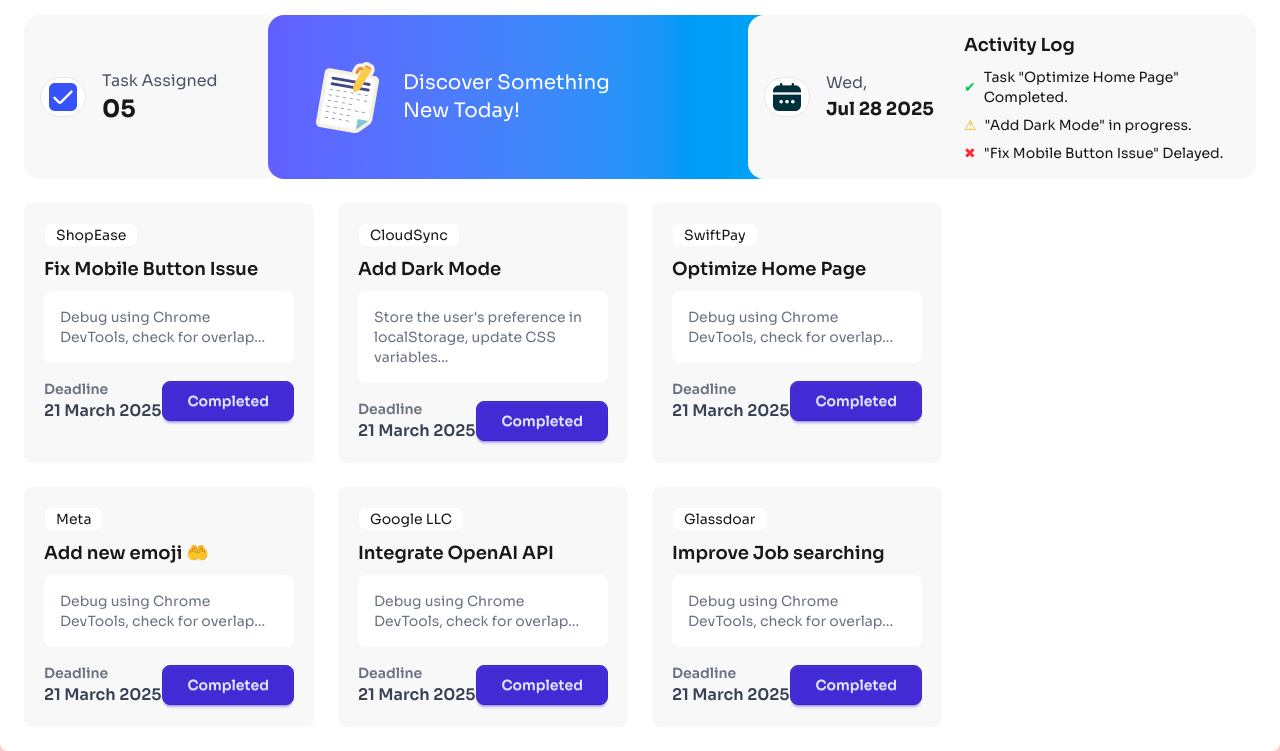
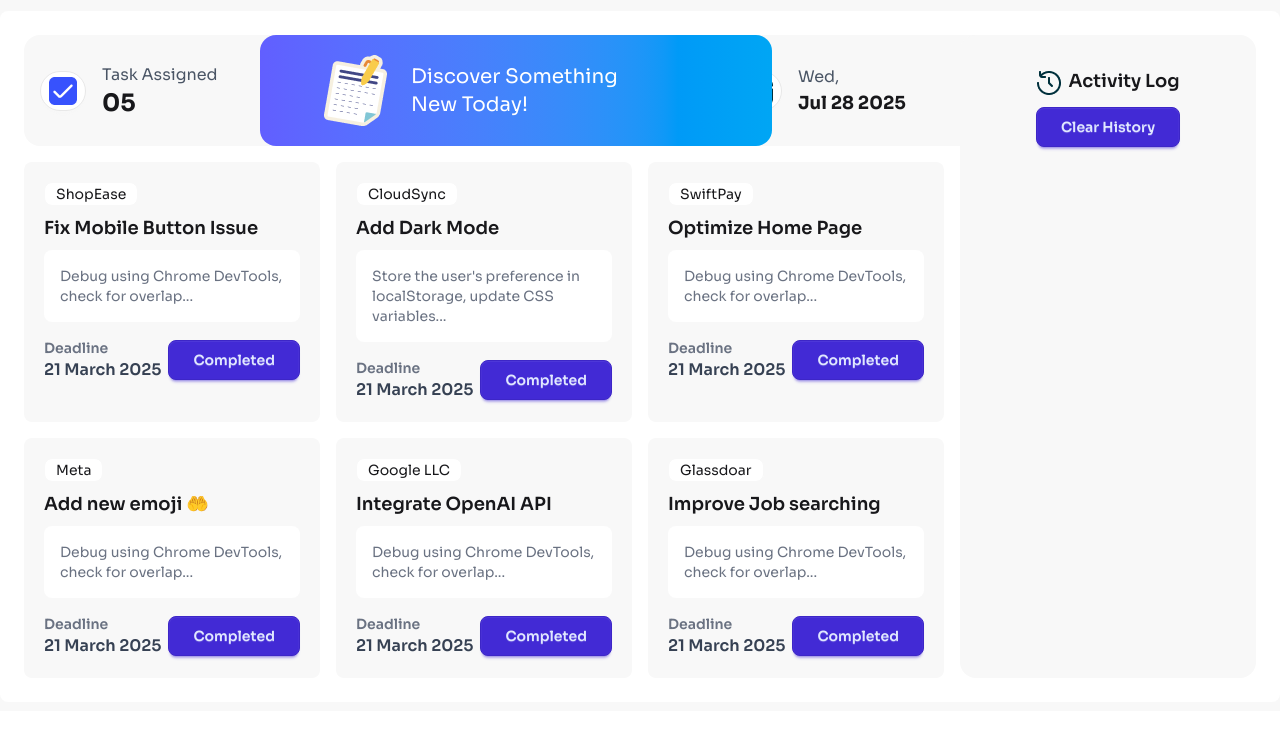
Before and after one commit to shafee-ullah/ph-assignment5, a plain HTML site: page index.html in a window 1280 px wide. Shown: the part 89-840 px from the top of the page. After the commit the page ends 800 px from the top, so only its background shows below. Drawn offline with nearby package versions, Linux system fonts and the light colour scheme.

Commit message:
index.html

```diff
--- a/index.html
+++ b/index.html
@@ -18,8 +18,8 @@
     <script src="https://cdn.jsdelivr.net/npm/@tailwindcss/browser@4"></script>
 </head>
 
-<body class="sora-font bg-red-200 ">
-    <header class=" container mx-auto ">
+<body class="sora-font bg-base-200 min-h-screen flex flex-col">
+    <header class=" container mx-auto mt-5">
         <div class="navbar bg-base-100 shadow-sm  rounded-lg">
             <div class="flex-none pl-3">
                 <img class="w-10" src="./assets/logo.png" alt="">
@@ -30,7 +30,7 @@
                 <p class="pl-4 text-3xl">Dev<span class="font-bold">Board</span></p>
             </div>
             <div class="flex-none">
-                <!--  -->
+
                 <div class="btn rounded-full bg-base-200 p-5 mr-4">
                     <div class="flex items-center gap-4">
                         <img class="w-7" src="./assets/checkbox.png" alt="">
@@ -44,15 +44,15 @@
 
             </div>
     </header>
-    <main class="container mx-auto">
+    <main class="container mx-auto flex-grow">
+        <section class="mt-4 rounded-lg p-6 bg-white h-full ">
+            <div class="grid grid-cols-4 gap-4 h-full">
 
-        <section class="mt-4 rounded-lg p-6 bg-white ">
-
-
-            <!-- 1st row boxes -->
-            <div class="grid grid-cols-3 lg:grid-cols-4 ">
-                <!-- box-1 -->
-                <div class="bg-base-200 rounded-2xl flex items-center gap-4 p-4 w-3xs ">
+                <section class="col-span-3 h-full">
+                    <!-- 1st Row Boxes -->
+                    <div class="grid grid-cols-3 gap-4">
+                        <!-- 1st box -->
+                        <div class="bg-base-200 rounded-2xl flex items-center gap-4 p-4 w-2xs">
                             <div class="btn rounded-full p-2 bg-white">
                                 <img src="./assets/checkbox.png" alt="">
                             </div>
@@ -62,10 +62,10 @@
                             </div>
                         </div>
 
-                <!-- box-2 -->
+                        <!-- 2nd Box -->
                         <div
-                    class="p-4 rounded-2xl bg-gradient-to-r from-indigo-500 to-sky-500 flex items-center gap-4 text-white w-lg -ml-16 ">
-                    <div class="pl-6">
+                            class=" p-4 rounded-2xl bg-gradient-to-r from-indigo-500 to-sky-500 flex items-center gap-4 text-white w-lg -ml-19  hover:scale-105 transition-all duration-300 transform-gpu cursor-pointer">
+                            <div class="pl-10">
                                 <img src="./assets/board.png" alt="">
                             </div>
                             <div class="text-xl">
@@ -74,8 +74,8 @@
                             </div>
                         </div>
 
-                <!-- box-3 -->
-                <div class="bg-base-200 p-4 rounded-2xl flex items-center gap-4 w-3xs ml-27">
+                        <!-- 3rd Box -->
+                        <div class="bg-base-200 p-4 rounded-2xl flex items-center gap-4 w-2xs ml-18">
                             <div class="btn rounded-full p-2 bg-white">
                                 <img src="./assets/calender.png" alt="">
                             </div>
@@ -84,28 +84,11 @@
                                 <p class="font-bold text-lg">Jul 28 2025</p>
                             </div>
                         </div>
-
-                <!-- Activity Log Box -->
-                <div class="bg-base-200 p-4 rounded-2xl grid">
-                    <h3 class="font-semibold text-lg">Activity Log</h3>
-                    <ul class="mt-2 space-y-2 text-sm">
-                        <li class="flex items-center gap-2">
-                            <span class="text-green-500">✔</span> Task "Optimize Home Page" Completed.
-                        </li>
-                        <li class="flex items-center gap-2">
-                            <span class="text-yellow-500">⚠</span> "Add Dark Mode" in progress.
-                        </li>
-                        <li class="flex items-center gap-2">
-                            <span class="text-red-500">✖</span> "Fix Mobile Button Issue" Delayed.
-                        </li>
-                    </ul>
-                </div>
                     </div>
 
                     <!-- 2nd row boxes -->
-            <div class="mt-6 grid grid-cols-3 lg:grid-cols-4 gap-6">
-                <!-- box-1 -->
-                <div class="col-span-3 grid grid-cols-3 gap-6">
+                    <div class="grid grid-cols-3 gap-4 mt-4">
+
                         <div class="card bg-base-200 p-5 rounded-lg">
                             <div class="badge mb-2">ShopEase</div>
                             <h2 class="font-semibold text-lg">Fix Mobile Button Issue</h2>
@@ -120,7 +103,8 @@
                                 <button class="btn btn-primary rounded-lg px-6">Completed</button>
                             </div>
                         </div>
-                    <!-- box-2 -->
+
+
                         <div class="card bg-base-200 p-5 rounded-lg">
                             <div class="badge mb-2">CloudSync</div>
                             <h2 class="font-semibold text-lg">Add Dark Mode</h2>
@@ -135,7 +119,8 @@
                                 <button class="btn btn-primary rounded-lg px-6">Completed</button>
                             </div>
                         </div>
-                    <!-- box-3 -->
+
+
                         <div class="card bg-base-200 p-5 rounded-lg">
                             <div class="badge mb-2">SwiftPay</div>
                             <h2 class="font-semibold text-lg">Optimize Home Page</h2>
@@ -150,7 +135,8 @@
                                 <button class="btn btn-primary rounded-lg px-6">Completed</button>
                             </div>
                         </div>
-                    <!-- box-4 -->
+
+
                         <div class="card bg-base-200 p-5 rounded-lg">
                             <div class="badge mb-2">Meta</div>
                             <h2 class="font-semibold text-lg">Add new emoji 🤲</h2>
@@ -165,10 +151,11 @@
                                 <button class="btn btn-primary rounded-lg px-6">Completed</button>
                             </div>
                         </div>
-                    <!-- box-5 -->
+
+
                         <div class="card bg-base-200 p-5 rounded-lg">
                             <div class="badge mb-2">Google LLC</div>
-                        <h2 class="font-semibold text-lg">Integrate OpenAI API </h2>
+                            <h2 class="font-semibold text-lg">Integrate OpenAI API</h2>
                             <p class="text-gray-500 text-sm mt-2 bg-white rounded-lg p-4">
                                 Debug using Chrome DevTools, check for overlap...
                             </p>
@@ -180,10 +167,11 @@
                                 <button class="btn btn-primary rounded-lg px-6">Completed</button>
                             </div>
                         </div>
-                    <!-- box-6 -->
+
+
                         <div class="card bg-base-200 p-5 rounded-lg">
                             <div class="badge mb-2">Glassdoar</div>
-                        <h2 class="font-semibold text-lg">Improve Job searching </h2>
+                            <h2 class="font-semibold text-lg">Improve Job searching</h2>
                             <p class="text-gray-500 text-sm mt-2 bg-white rounded-lg p-4">
                                 Debug using Chrome DevTools, check for overlap...
                             </p>
@@ -196,12 +184,28 @@
                             </div>
                         </div>
                     </div>
+                </section>
 
+
+                <section class="col-span-1 h-full">
+                    <!-- Activity Log -->
+                    <div class="bg-base-200 p-4 rounded-2xl h-full text-center">
+                        <div class="flex items-center gap-2 mt-4 "
+                            style="justify-content: center; align-items: center; ;">
+                            <img src="/assets/activity.png" alt="">
+                            <h3 class="font-semibold text-lg mb-1">Activity Log</h3>
+                        </div>
+
+                        <div class="mt-2">
+                            <button class="btn btn-primary rounded-lg px-6">Clear History</button>
+
+                        </div>
+                    </div>
+                </section>
             </div>
         </section>
     </main>
 
-
 </body>
 
 </html>
```
Also changed, not shown: pagetwo.html (added). Lines whose indentation alone changed are shown as unchanged.
